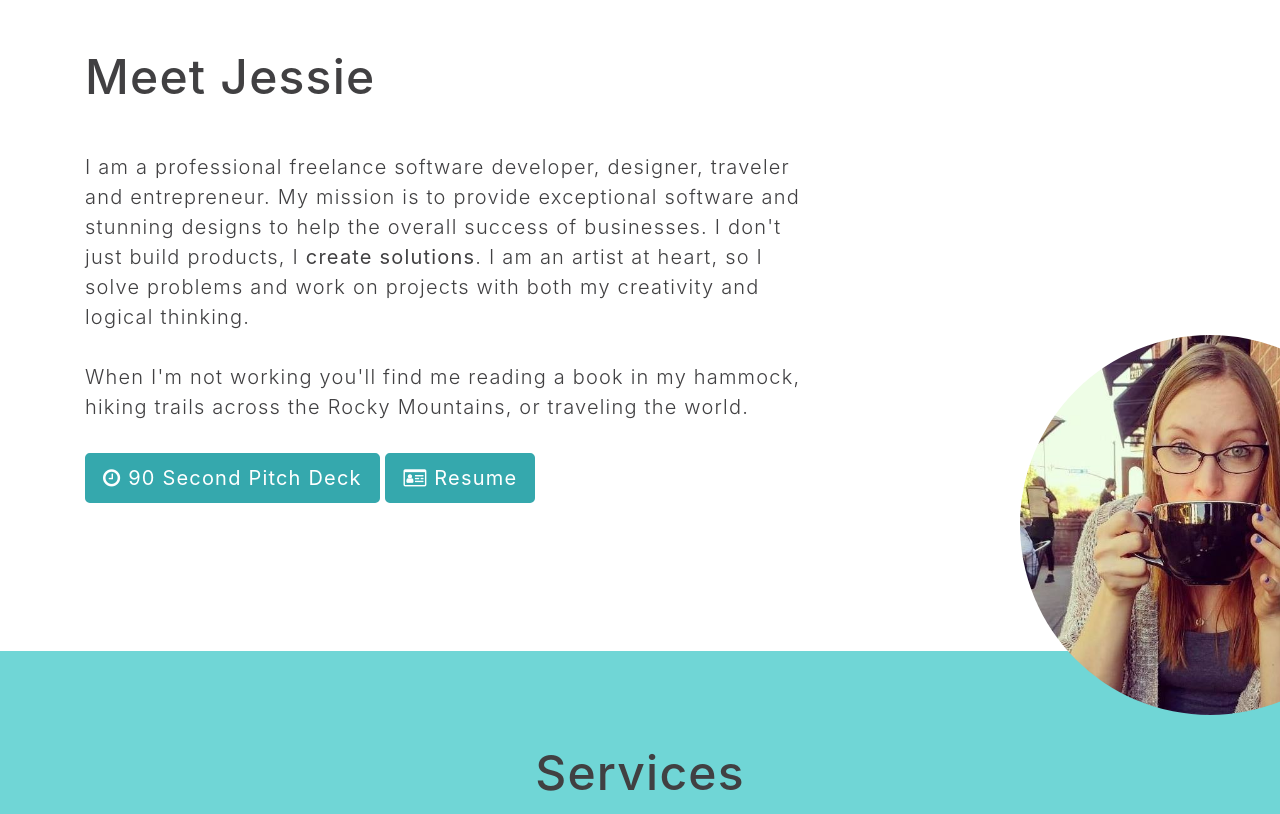
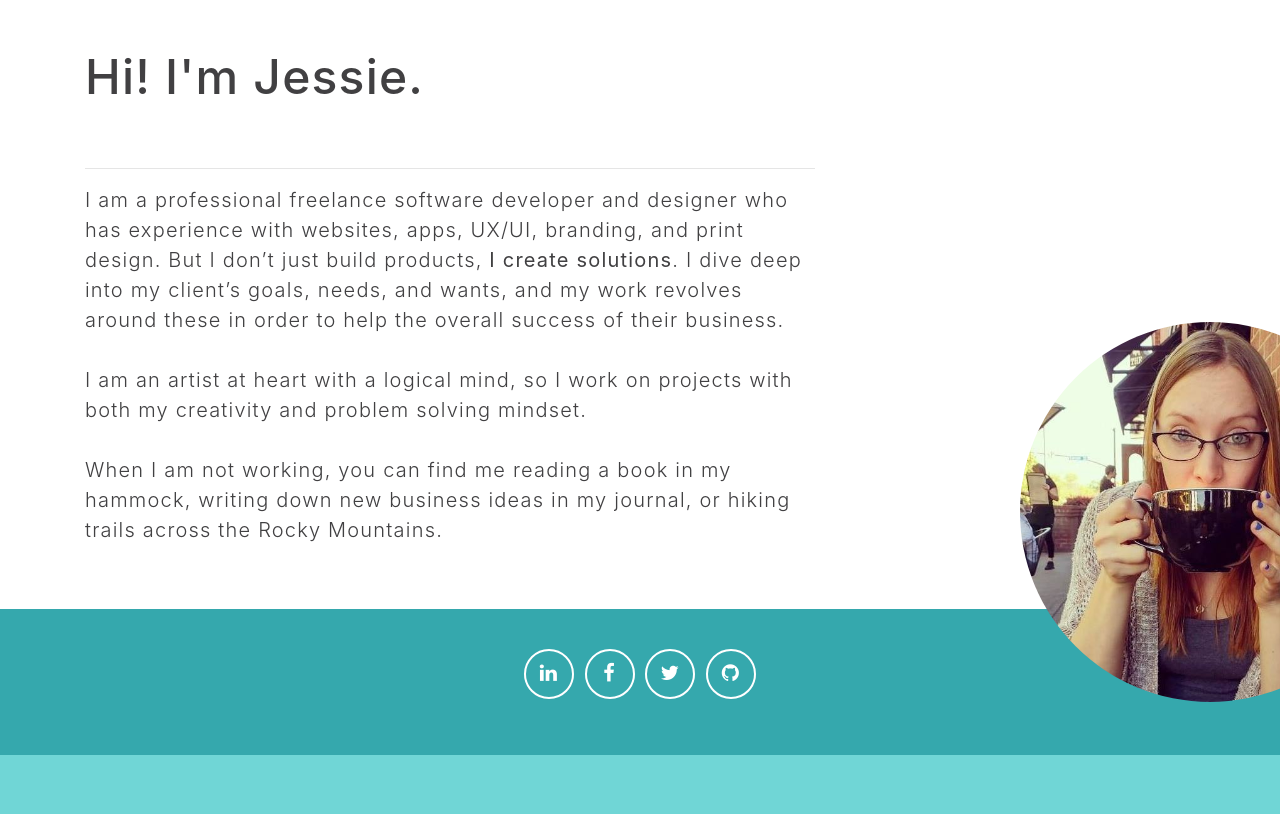
Before and after one commit to jessalbarian/PersonalSite2017, a website with bundled scripts: page startbootstrap-freelancer-gh-pages/index.html in a window 1280 px wide. Shown: the part 845-1659 px from the top of the page. Built offline with nearby package versions, Linux system fonts and the light colour scheme.

Commit message:
all the changes

```diff
--- a/startbootstrap-freelancer-gh-pages/index.html
+++ b/startbootstrap-freelancer-gh-pages/index.html
@@ -84,7 +84,7 @@
 
 
 <!-- Header -->
-<header class="masthead">
+<header class="masthead" id="masthead">
         <h1 class="sr-title">Code</h1>
         <h1 class="sr-title">Design</h1>
         <h1 class="sr-title">Create Solutions</h1>
@@ -97,34 +97,77 @@
         <div class="row">
 
             <div class="col-lg-8 col-md-8 col-sm-12">
-                <h2 class="sr-about">Meet Jessie</h2>
-                <p class="sr-about">I am a professional freelance software developer, designer, traveler and
-                    entrepreneur. My mission is to provide exceptional software and stunning
-                    designs to help the overall success of businesses. I don't just build products, I <strong>create
-                        solutions</strong>. I am an artist at heart, so I solve problems
-                    and work on projects with both my creativity and logical thinking. <br><br>When I'm not working
-                    you'll find me reading a book
-                    in my hammock, hiking trails across the Rocky Mountains, or traveling the world.</p>
-                <div class="sr-about">
-                    <a href="pitch_deck.html" class="btn btn-lg btn-outline pitchBtn">
-                        <i class="fa fa-clock-o"></i> 90 Second Pitch Deck
-                    </a>
-                    <a href="resume.html" class="btn btn-lg btn-outline pitchBtn">
-                        <i class="fa fa-id-card-o"></i> Resume
-                    </a>
-                </div>
+                <h2 class="sr-about">Hi! I'm Jessie.</h2>
+                <hr>
+                <p class="sr-about">I am a professional freelance software developer and designer who has
+                    experience with websites, apps, UX/UI, branding, and print design. But I
+                    don’t just build products, <strong>I create solutions</strong>. I dive deep into my client’s
+                    goals, needs, and wants, and my work revolves around these in order to
+                    help the overall success of their business.<br><br>
+
+                    I am an artist at heart with a logical mind, so I work on projects with both my
+                    creativity and problem solving mindset.<br><br>
+
+                    When I am not working, you can find me reading a book in my hammock,
+                    writing down new business ideas in my journal, or hiking trails across the
+                    Rocky Mountains.</p>
+                <!--<div class="sr-about">-->
+                    <!--<a href="pitch_deck.html" class="btn btn-lg btn-outline pitchBtn">-->
+                        <!--<i class="fa fa-clock-o"></i> 90 Second Pitch Deck-->
+                    <!--</a>-->
+                    <!--<a href="resume.html" class="btn btn-lg btn-outline pitchBtn">-->
+                        <!--<i class="fa fa-id-card-o"></i> Resume-->
+                    <!--</a>-->
+                <!--</div>-->
             </div>
 
             <div class="col-lg-4 col-md-4 col-sm-12">
-                <div class="hover-container sr-about">
+                <div class="sr-about">
                     <img class="img-fluid img-circle" src="img/jessiealbarian.jpg" alt="Jessie Albarian">
-                    <div class="middle">
+                </div>
+            </div>
+        </div>
+    </div>
+</section>
 
+
+<!-- Social Media Section -->
+<section id="quote">
+        <div class="text-center">
+            <div class="footer-above">
+                <div class="container">
+                    <div class="row">
+                        <div class="footer-col col-md-12">
+                            <!--<img src="img/header_logo.png" />-->
+                            <ul class="list-inline">
+                                <li class="list-inline-item sr-icons">
+                                    <a class="btn-social btn-outline" href="https://www.linkedin.com/in/jessalbarian/"
+                                       target="_blank">
+                                        <i class="fa fa-fw fa-linkedin"></i>
+                                    </a>
+                                </li>
+                                <li class="list-inline-item sr-icons">
+                                    <a class="btn-social btn-outline" href="https://www.facebook.com/jessalbarian"
+                                       target="_blank">
+                                        <i class="fa fa-fw fa-facebook"></i>
+                                    </a>
+                                </li>
+                                <li class="list-inline-item sr-icons">
+                                    <a class="btn-social btn-outline" href="https://twitter.com/jessalbarian" target="_blank">
+                                        <i class="fa fa-fw fa-twitter"></i>
+                                    </a>
+                                </li>
+                                <li class="list-inline-item sr-icons">
+                                    <a class="btn-social btn-outline" href="http://github.com/jessalbarian" target="_blank">
+                                        <i class="fa fa-fw fa-github"></i>
+                                    </a>
+                                </li>
+                            </ul>
+                        </div>
                     </div>
                 </div>
             </div>
         </div>
-    </div>
 </section>
 
 
@@ -337,19 +380,6 @@
                     </span>
                     <p>- Ginger, <a href="http://travelersmindset.com/" target="_blank">The Traveler's Mindset</a></p>
                 </blockquote>
-            </div>
-        </div>
-    </div>
-</section>
-
-
-<!-- Banner Section -->
-<section id="quote">
-    <div class="container">
-        <div class="row">
-            <div class="col-lg-12">
-                <div style="height: 7em;">
-                </div>
             </div>
         </div>
     </div>
@@ -1061,6 +1091,8 @@
     </div>
 </div>
 
+
+<!-- Scroll reveal animations -->
 <script src="js/scrollreveal.min.js"></script>
 
 <!-- Bootstrap core JavaScript -->
@@ -1078,15 +1110,6 @@
 <!-- Custom scripts for this template -->
 <script src="js/freelancer.js"></script>
 
-<script>
-    $(window).scroll(function () {
-        if ($(window).scrollTop() >= 50) {
-            $('.navbar').css('background','rgba(53, 168, 173, 1)');
-        } else {
-            $('.navbar').css('background','transparent');
-        }
-    });
-</script>
 
 </body>
 
--- a/startbootstrap-freelancer-gh-pages/js/freelancer.js
+++ b/startbootstrap-freelancer-gh-pages/js/freelancer.js
@@ -30,10 +30,13 @@
     $(window).scroll(function () {
         if ($("#mainNav").offset().top > 100) {
             $("#mainNav").addClass("navbar-shrink");
+            $('.navbar').css('background','rgba(53, 168, 173, 1)');
         } else {
             $("#mainNav").removeClass("navbar-shrink");
+            $('.navbar').css('background','transparent');
         }
     });
+
 
     // Initialize and Configure Scroll Reveal Animation
     window.sr = ScrollReveal();
@@ -63,15 +66,6 @@
         scale: 0.3,
         distance: '0px'
     }, 200);
-    // sr.reveal('.sr-button', {
-    //     duration: 1000,
-    //     delay: 200
-    // });
-    // sr.reveal('.sr-project', {
-    //     duration: 600,
-    //     scale: 0.3,
-    //     distance: '0px'
-    // }, 300);
 
     // Floating label headings for the contact form
     $(function () {
--- a/startbootstrap-freelancer-gh-pages/scss/_masthead.scss
+++ b/startbootstrap-freelancer-gh-pages/scss/_masthead.scss
@@ -6,8 +6,8 @@ header.masthead {
   //text-align: center;
 
   color: white;
-  //background: $theme-success;
-  background: -webkit-linear-gradient(60deg,  rgba(53, 168, 173, 0.8)  6%, rgba(237, 237, 138, 0.7) );
+  background: $theme-success;
+  //background: -webkit-linear-gradient(60deg,  rgba(53, 168, 173, 0.8)  6%, rgba(237, 237, 138, 0.7) );
   //background: -webkit-linear-gradient(60deg,  rgba(53, 168, 173, 0.8)  5%, rgba(237, 237, 138, 0.8) );
 
   //rgba(237, 228, 255, 0.8)
--- a/startbootstrap-freelancer-gh-pages/scss/_navbar.scss
+++ b/startbootstrap-freelancer-gh-pages/scss/_navbar.scss
@@ -11,7 +11,7 @@
   .navbar-brand {
     font-size: 1.1rem;
     color: white;
-    font-weight: 300;
+    font-weight: 400;
     &.active,
     &:active,
     &:focus,
@@ -25,6 +25,7 @@
     li.nav-item {
       a.nav-link {
         color: white;
+        font-weight: 400;
         margin: 0 0.5em 0 0.5em;
         &:hover {
           color: #70d6d6;
```
Also changed, not shown: startbootstrap-freelancer-gh-pages/css/freelancer.css, startbootstrap-freelancer-gh-pages/css/freelancer.min.css, startbootstrap-freelancer-gh-pages/img/coffee.png (added), 1 other file.
